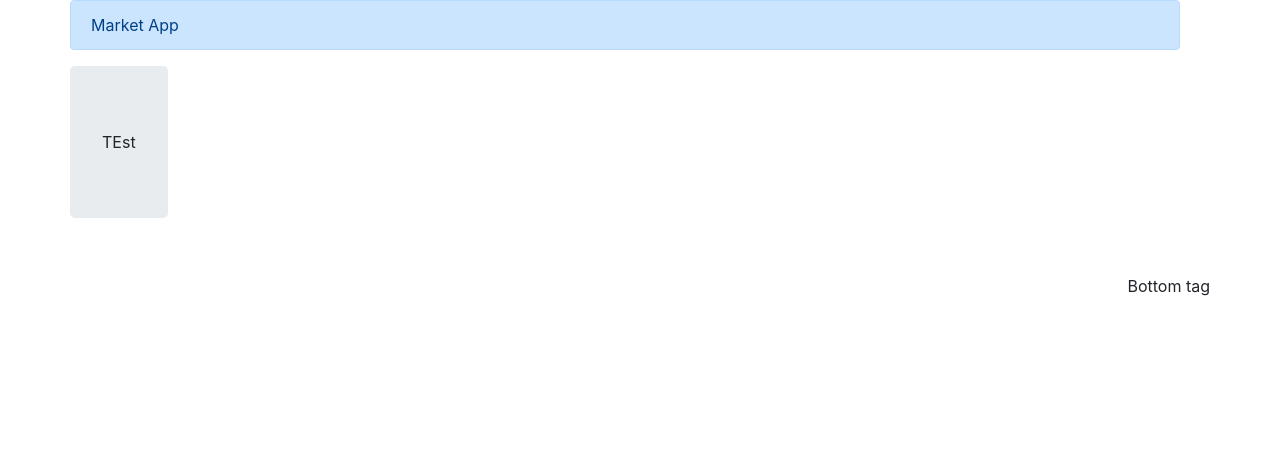
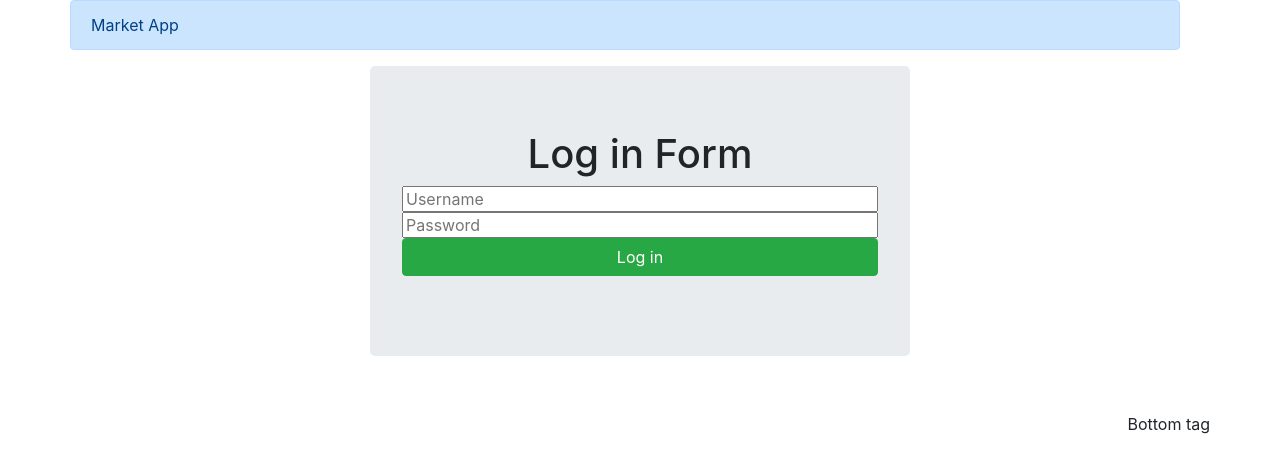
Before and after one commit to GawlikP/Market_app, a Django app: page /log_in/ in a window 1280 px wide. Shown: the top 473 px of the page. Run offline with Django 3.2, Linux system fonts and the light colour scheme; some libraries are stand-ins or nearby versions.

Commit message:
User session is working

```diff
--- a/marketcore/templates/index.html
+++ b/marketcore/templates/index.html
@@ -31,6 +31,11 @@
               <div class="row">
                   <a href="/profile/" class="btn btn-primary" style="height: 100%; width: 100%;">Profile</a>
               </div>
+              {% if user_name %}
+              <div class="row">
+                  <div class="btn btn-warning" style="width:100%; height: 100%"> {{user_name}} </div>
+              </div>
+              {% endif %}
               {% block navi %}
 
               {% endblock %}
--- a/marketcore/templates/login.html
+++ b/marketcore/templates/login.html
@@ -18,9 +18,21 @@
       <div class="row alert alert-primary " style="width: 100%; height: 100%;"> <center> Market App </center> </div>
 
       <div class="row">
+        <div class="col-md-6 offset-md-3"">
         <div class="d-flex justify-content-center jumbotron ">
-              <center> TEst  </center>
+              <center> <h1> Log in Form</h1>
+                <form class="form-group" action="/log_in/" method="POST">
+                  {% csrf_token %}
+                  <input type="text" name="usernameinput" placeholder="Username" style="width: 100%; height: 100%"> </input>
+                  <input type="password" name="passwordinput" placeholder="Password" style="width: 100%; height: 100%"> </input>
+                  <input type="submit" class="btn btn-success" style="width: 100%; height: 100%" value="Log in"> </input>
+                  {% if error_message %}
+                    <div class="alert alert-danger">{{error_message}} </div>
+                  {% endif %}
+                </form>
+              </center>
           </div>
+        </div>
       </div>
 
 
--- a/marketcore/templates/main.html
+++ b/marketcore/templates/main.html
@@ -1,6 +1,8 @@
 {% extends 'index.html' %}
 
 {% block navi %}
+
+
   <div class="row">
   <a href="/sing_up/" class="btn btn-primary fill_container">Sing up</a> </br>
   </div>
--- a/marketcore/urls.py
+++ b/marketcore/urls.py
@@ -1,9 +1,11 @@
 from django.conf.urls import url, include
+
+from django.views.generic import RedirectView
 
 from . import views
 
 urlpatterns = [
-
+    url(r'^index/$',RedirectView.as_view(url='^$')),
     url(r'^$',views.index,name='index'),
     url(r'^sing_up/$',views.sing_up,name='sing_up'),
     url(r'^log_in/$',views.log_in,name='log_in')
--- a/marketcore/views.py
+++ b/marketcore/views.py
@@ -1,6 +1,6 @@
 from django.shortcuts import render
 
-from django.http import HttpResponse
+from django.http import HttpResponse, HttpResponseRedirect
 
 from django.contrib.auth.hashers import make_password, check_password
 
@@ -10,7 +10,14 @@ from .psValidator import PSWvalid
 
 def index(response):
 
+    user_name = None
+
+    if response.session.get('user_id'):
+        usr = User.objects.get(pk=response.session.get('user_id'))
+        user_name = usr.username
+
     context = {
+        'user_name': user_name,
         'title' : 'Main'
     }
 
@@ -65,5 +72,24 @@ def sing_up(response):
 
 def log_in(response):
 
+    error_message = None
+    usr = None
 
-    return render(response,'login.html')
+    if response.POST:
+        usr = response.POST.get('usernameinput','')
+        psw = response.POST.get('passwordinput','')
+        print(usr)
+        if not User.objects.filter(username= usr):
+            error_message = 'There is no user with that username'
+        else:
+            user = User.objects.get(username= usr)
+            if check_password(psw,user.password):
+                response.session['user_id'] = user.pk;
+                print('logged')
+                return HttpResponseRedirect('/')
+    context = {
+        'error_message': error_message,
+        'title': 'User Form',
+    }
+
+    return render(response,'login.html',context)
```
